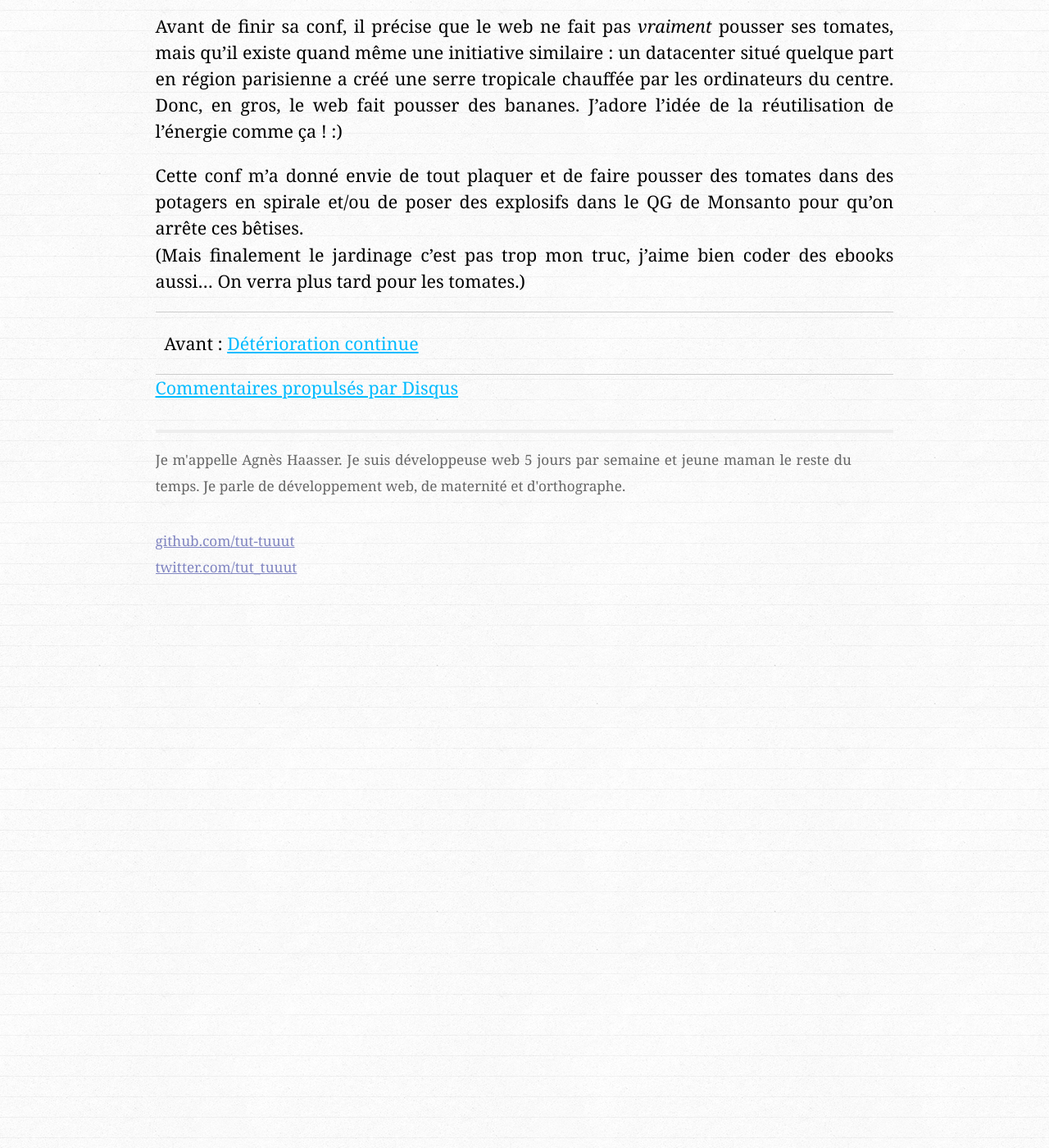
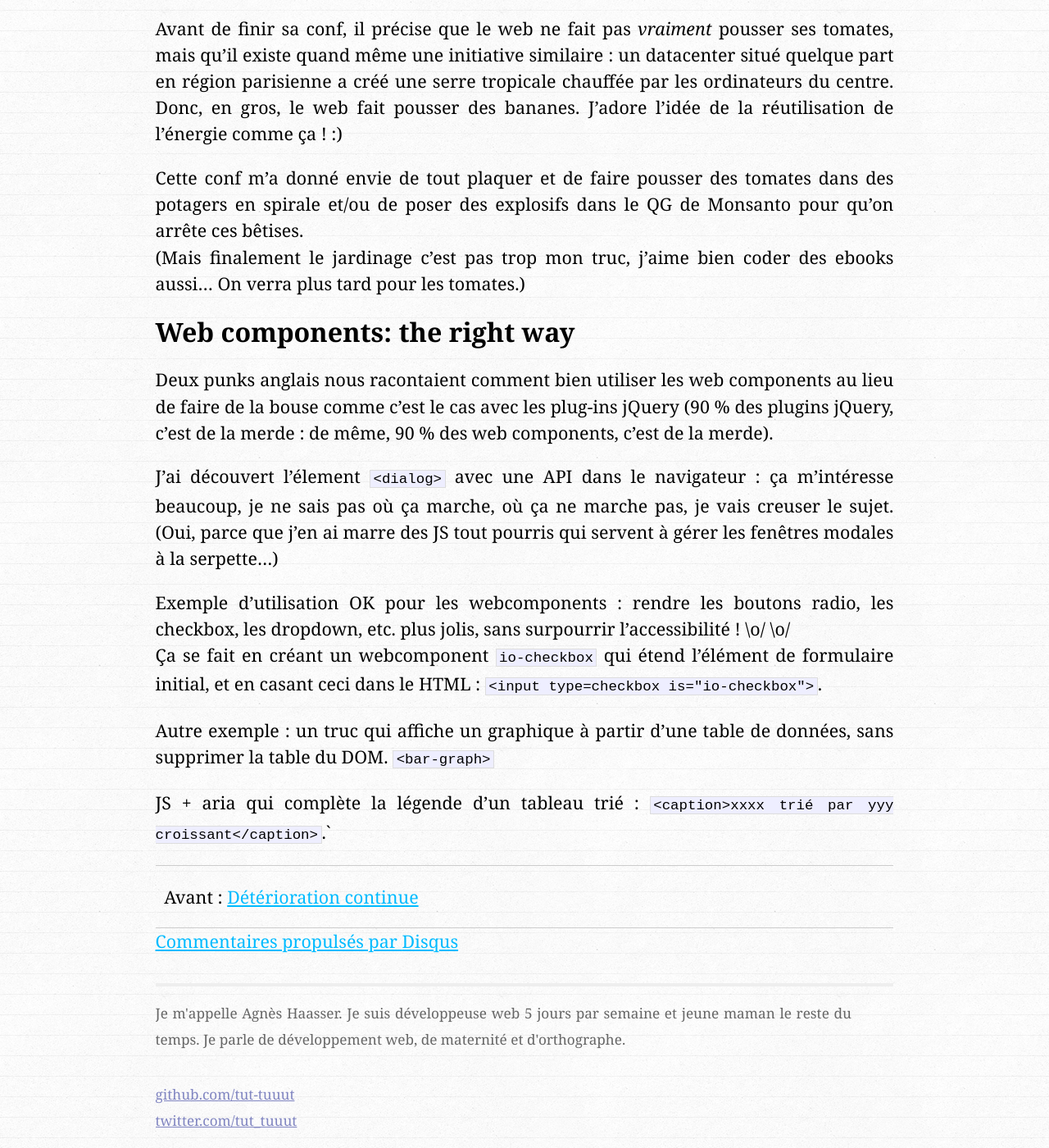
Before and after one commit to tut-tuuut/tut-tuuut.github.io, a Jekyll site: the page built from _posts/2014-10-19-paris-web-2014.md, in a window 1280 px wide and 1400 px high, scrolled down 3523 px. Shown: the whole window at 82% size. Built offline with Jekyll 4.4.1, drawn with Linux system fonts in a browser that asks for light colours; comment, search, counter and statistics services are not loaded; some of the changed text lies outside the part shown.

Commit message:
Formatting + web components

```diff
--- a/_posts/2014-10-19-paris-web-2014.md
+++ b/_posts/2014-10-19-paris-web-2014.md
@@ -33,13 +33,15 @@ Cette conf n'est pas là que pour le fun : on en arrive à la conclusion que les
 
 Vincent voulait nous présenter rapidement ce qu'on peut faire avec des masques CSS et ce qu'on peut utiliser comme techniques pour masquer des images ou du contenu. C'était assez bluffant je dois dire.
 
-Un truc à savoir, c'est qu'on peut déjà créer des effets très sympathiques avec overflow:hidden sans aller jusqu’aux masques CSS.
+Un truc à savoir, c'est qu'on peut déjà créer des effets très sympathiques avec `overflow:hidden;` sans aller jusqu’aux masques CSS.
 
 Ensuite il explique rapidement les propriétés CSS permettant de créer des masques CSS :
+
 * propriété `clip-path` permet de faire un peu comme les « masques vectoriels » de photoshop ;
 * propriété `mask` qui sont l'équivalent des masques de fusion (avec une petite nuance, voir ci-dessous).
 
-Il y a sortes de `mask` en CSS :
+Il y a deux sortes de `mask` en CSS :
+
 * les _masques alpha_, qui correspondent aux masques d'écrétage dans photoshop : on masque avec de la transparence (les pixels transparents du masque cachent les pixels correspondant sur votre contenu, les pixels opaques laissent voir le contenu).
 * les _masques de luminance_ qui fonctionnent comme les masques de fusion photoshop : plus les pixels du masque sont noirs, plus l'image est transparente.
 
@@ -47,12 +49,7 @@ Il a terminé par des démos bling-bling que j'ai eu envie d'incruster dans tous
 
 ## Le web fait pousser mes tomates
 
-{%include conf-info.html
-    titre="Le web fait pousser mes tomates"
-    avis="Cool ! :)"
-    qui="Olivier de villardi"
-    duree="15 minutes"
-    date="2014-10-16 10:50:21" %}
+{%include conf-info.html titre="Le web fait pousser mes tomates" avis="Cool ! :)" qui="Olivier de villardi" duree="15 minutes" date="2014-10-16 10:50:21" %}
 
 
 Olivier revient d'une année au Canada où il a travaillé dans diverses fermes bio. Il nous explique le concept de permaculture et il en tire des parallèles avec les métiers du web.
@@ -69,3 +66,17 @@ Avant de finir sa conf, il précise que le web ne fait pas _vraiment_ pousser se
 
 Cette conf m'a donné envie de tout plaquer et de faire pousser des tomates dans des potagers en spirale et/ou de poser des explosifs dans le QG de Monsanto pour qu'on arrête ces bêtises.
 (Mais finalement le jardinage c'est pas trop mon truc, j'aime bien coder des ebooks aussi… On verra plus tard pour les tomates.)
+
+## Web components: the right way
+
+Deux punks anglais nous racontaient comment bien utiliser les web components au lieu de faire de la bouse comme c'est le cas avec les plug-ins jQuery (90 % des plugins jQuery, c'est de la merde : de même, 90 % des web components, c'est de la merde).
+
+J'ai découvert l'élement `<dialog>` avec une API dans le navigateur : ça m'intéresse beaucoup, je ne sais pas où ça marche, où ça ne marche pas, je vais creuser le sujet.
+(Oui, parce que j'en ai marre des JS tout pourris qui servent à gérer les fenêtres modales à la serpette…)
+
+Exemple d’utilisation OK pour les webcomponents : rendre les boutons radio, les checkbox, les dropdown, etc. plus jolis, sans surpourrir l’accessibilité ! \o/ \o/
+Ça se fait en créant un webcomponent `io-checkbox` qui étend l'élément de formulaire initial, et en casant ceci dans le HTML : `<input type=checkbox is="io-checkbox">`.
+
+Autre exemple : un truc qui affiche un graphique à partir d’une table de données, sans supprimer la table du DOM. `<bar-graph>`
+
+JS + aria qui complète la légende d’un tableau trié : `<caption>xxxx trié par yyy croissant</caption>`.`
```
